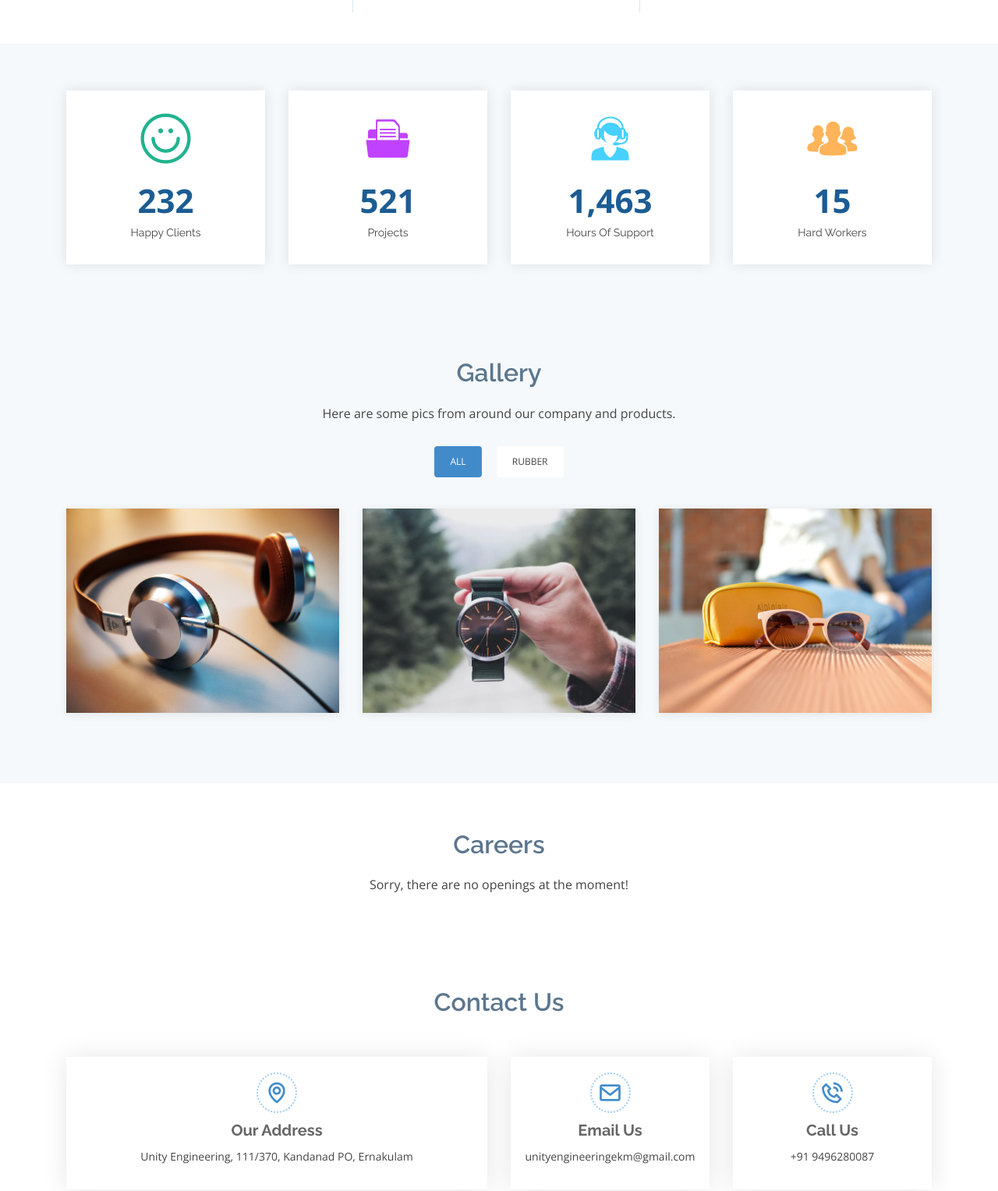
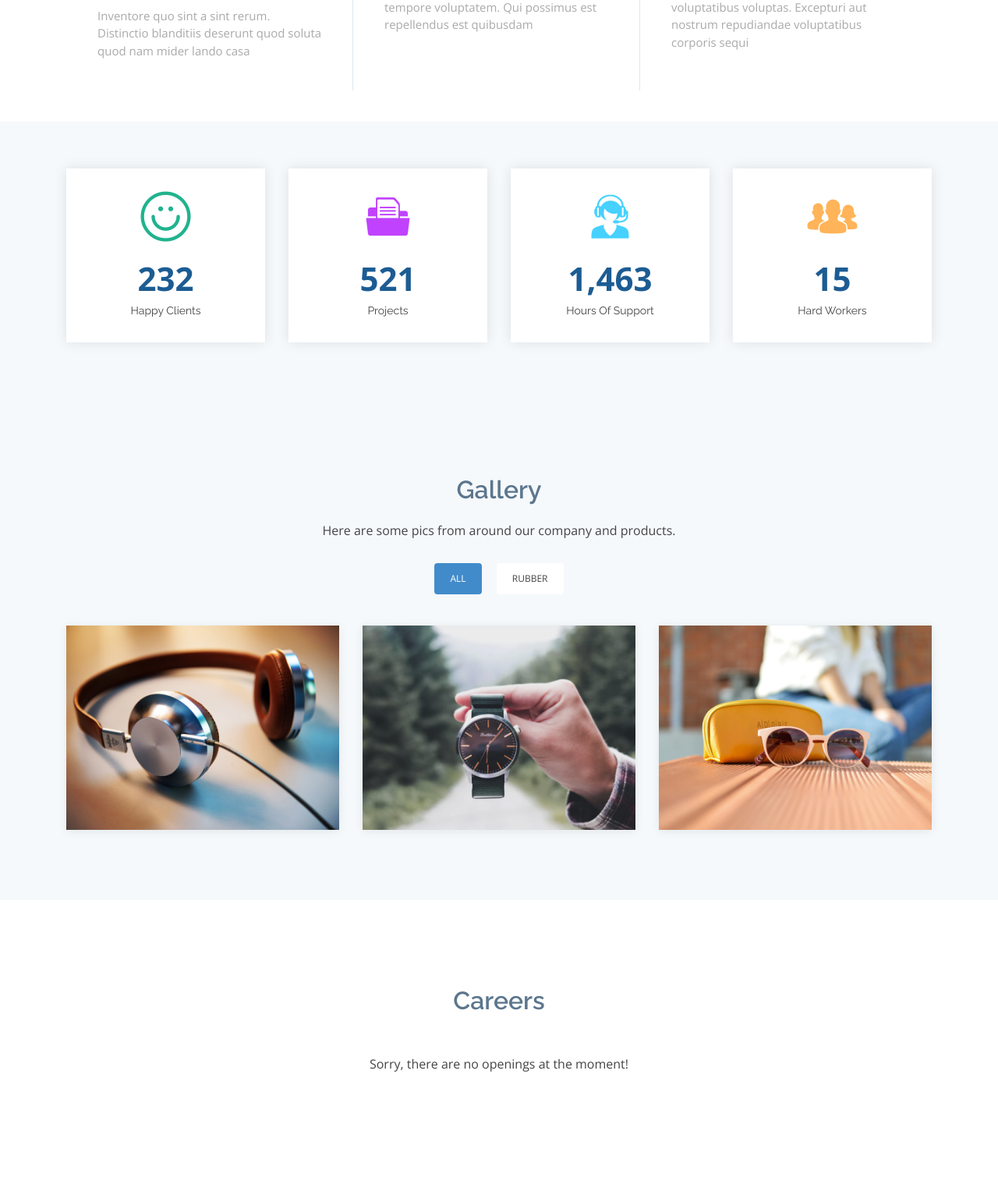
Before and after one commit to Ascalonic/UnityEngineeringOfficialWebsite, a PHP site: page /index.html in a window 1280 px wide. Shown: the part 2478-4005 px from the top of the page at 78% size. Run offline with PHP 8.4, Linux system fonts and the light colour scheme.

Commit message:
Corrected alignment of about text, modified carreer section.

```diff
--- a/assets/css/style.css
+++ b/assets/css/style.css
@@ -525,16 +525,20 @@ section {
 .section-title {
   text-align: center;
   padding-bottom: 30px;
+  padding-top: 30px;
 }
 
 .section-title h2 {
   font-size: 32px;
   font-weight: 600;
   margin-bottom: 20px;
+  margin-top: 20px;
   padding-bottom: 0;
   color: #5c768d;
 }
-
+#career-status{
+  padding:30px 0px 30px 0px;
+}
 .section-title p {
   margin-bottom: 0;
 }
@@ -611,8 +615,8 @@ section {
 }
 
 .about .icon-box .description {
-  text-align:center ;
-  /* margin-left: 95px; */
+
+  margin-left: 95px;
   line-height: 24px;
   font-size: 14px;
   float: right;
--- a/index.html
+++ b/index.html
@@ -472,7 +472,7 @@
 
         <div class="section-title">
           <h2>Careers</h2>
-          <p>Sorry, there are no openings at the moment!</p>
+          <p id="career-status">Sorry, there are no openings at the moment!</p>
         </div>
 
         <!-- <div class="row">
```
